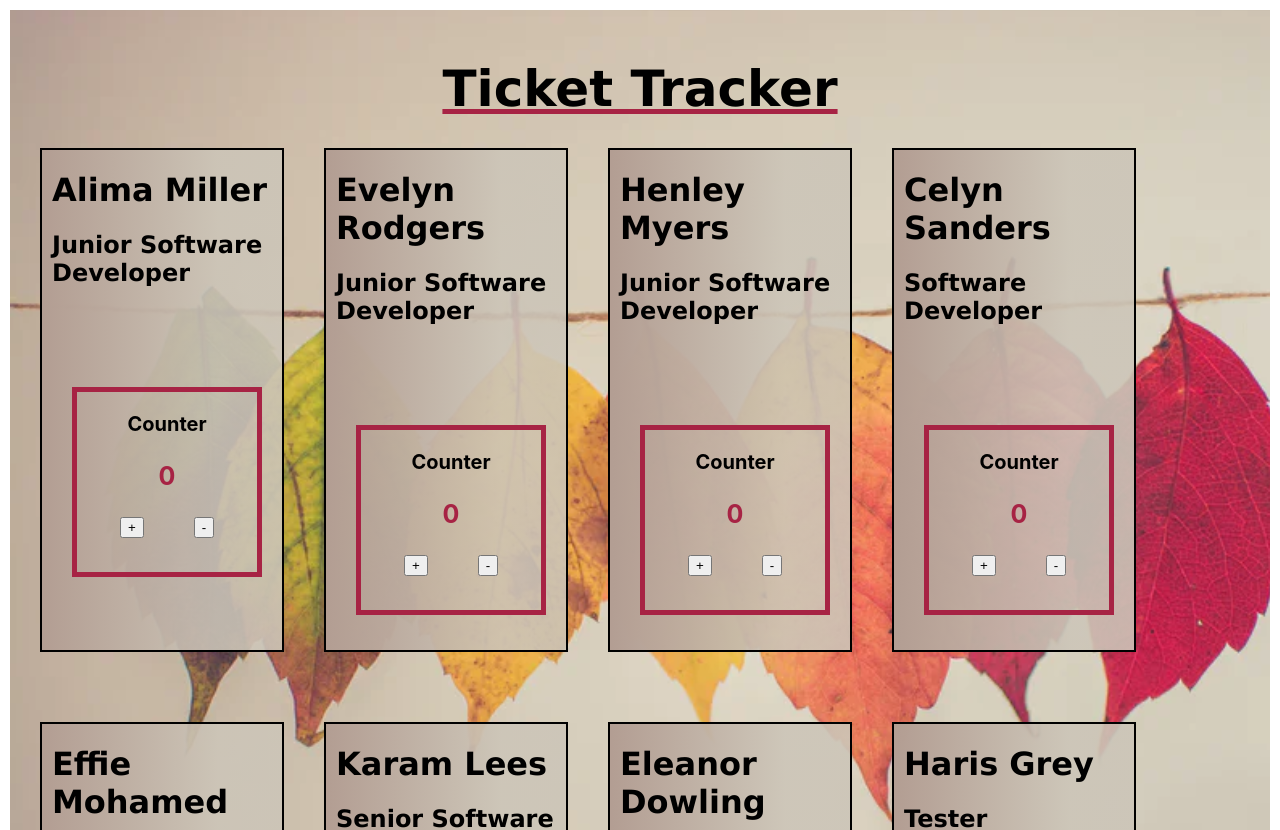
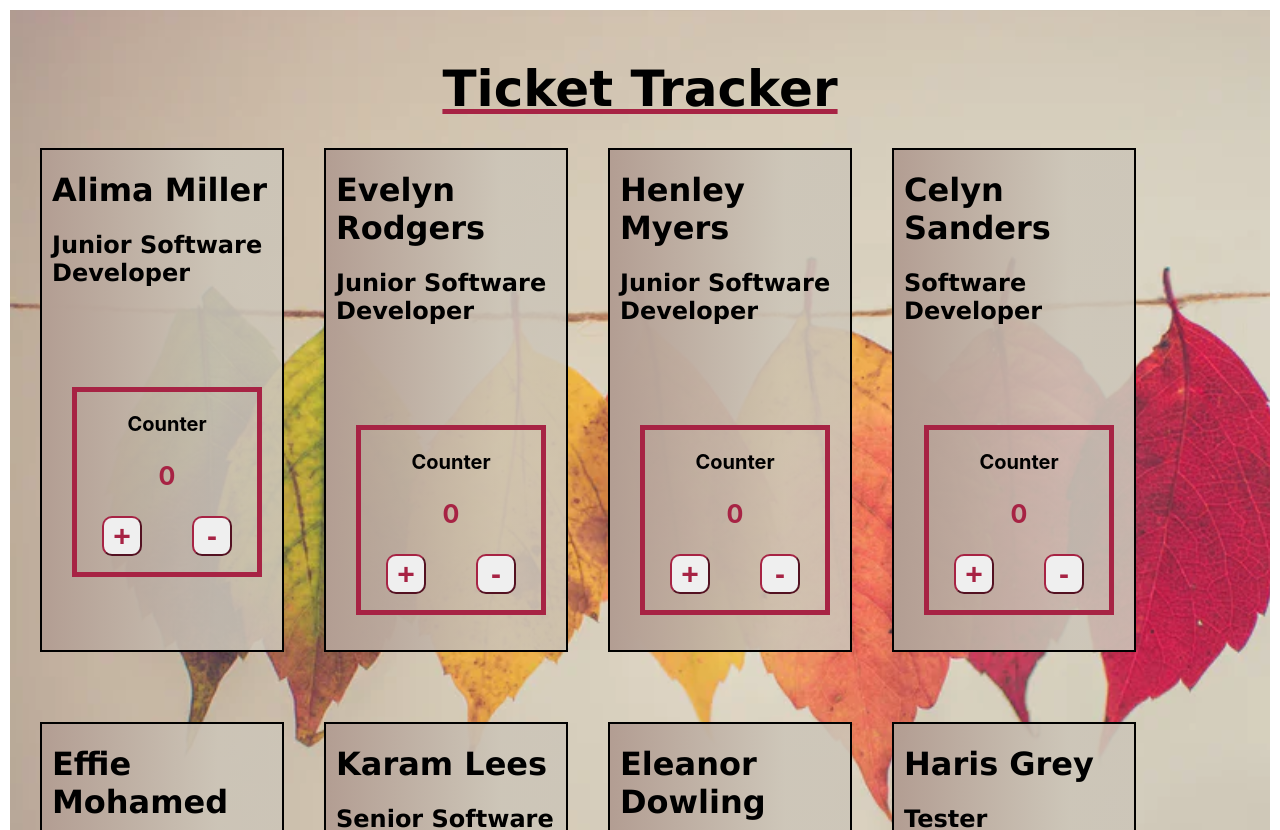
Before and after one commit to meesha94/ticket-tracker, a React (Create React App) app: page / in a window 1280 px wide. Shown: the top 830 px of the page. Built offline with nearby package versions, Linux system fonts and the light colour scheme.

Commit message:
completed css

```diff
--- a/src/components/Ticketcounter/Ticketcounter.scss
+++ b/src/components/Ticketcounter/Ticketcounter.scss
@@ -20,4 +20,14 @@
     color: #a72344;
 
   }
+
+  &__buttons-plus, &__buttons-minus {
+    font-size: 30px;
+    width: 40px;
+    height: 40px;
+    font-weight: bolder;
+    border-radius: 10px;
+    border-color: #a72344;
+    color: #a72344;
+  }
 }
```
